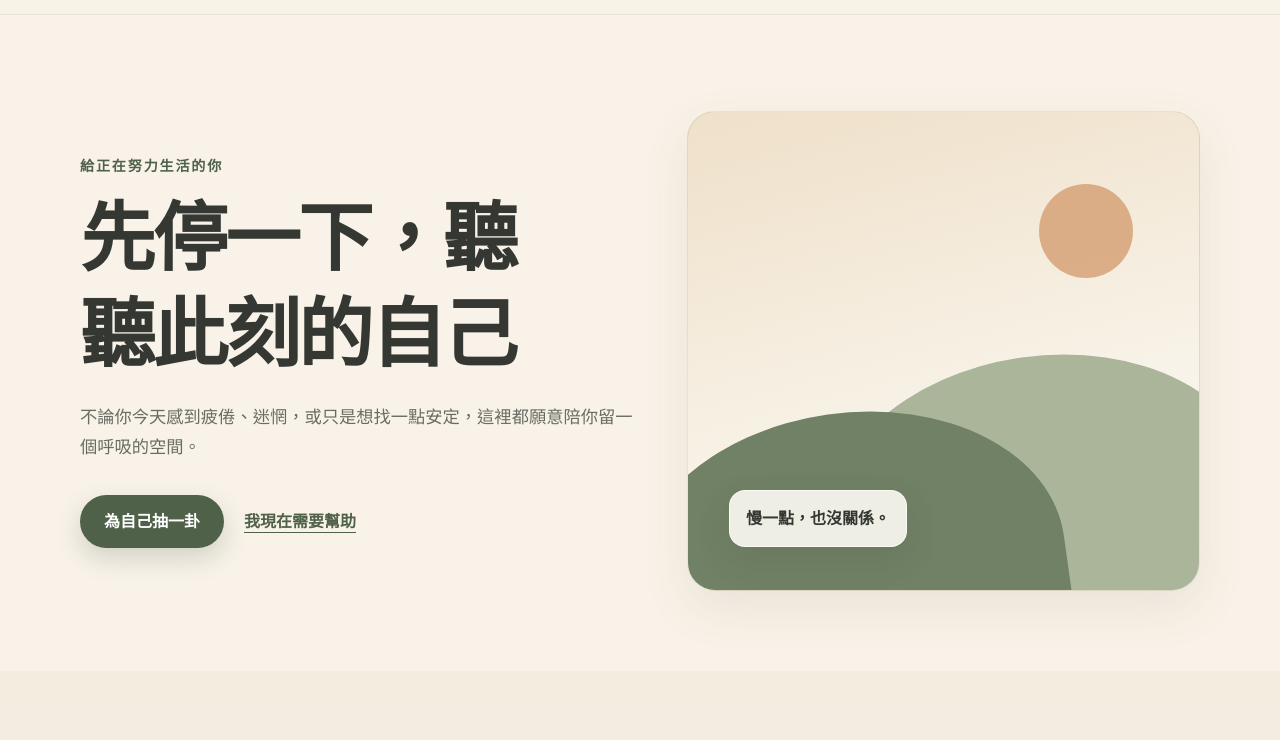
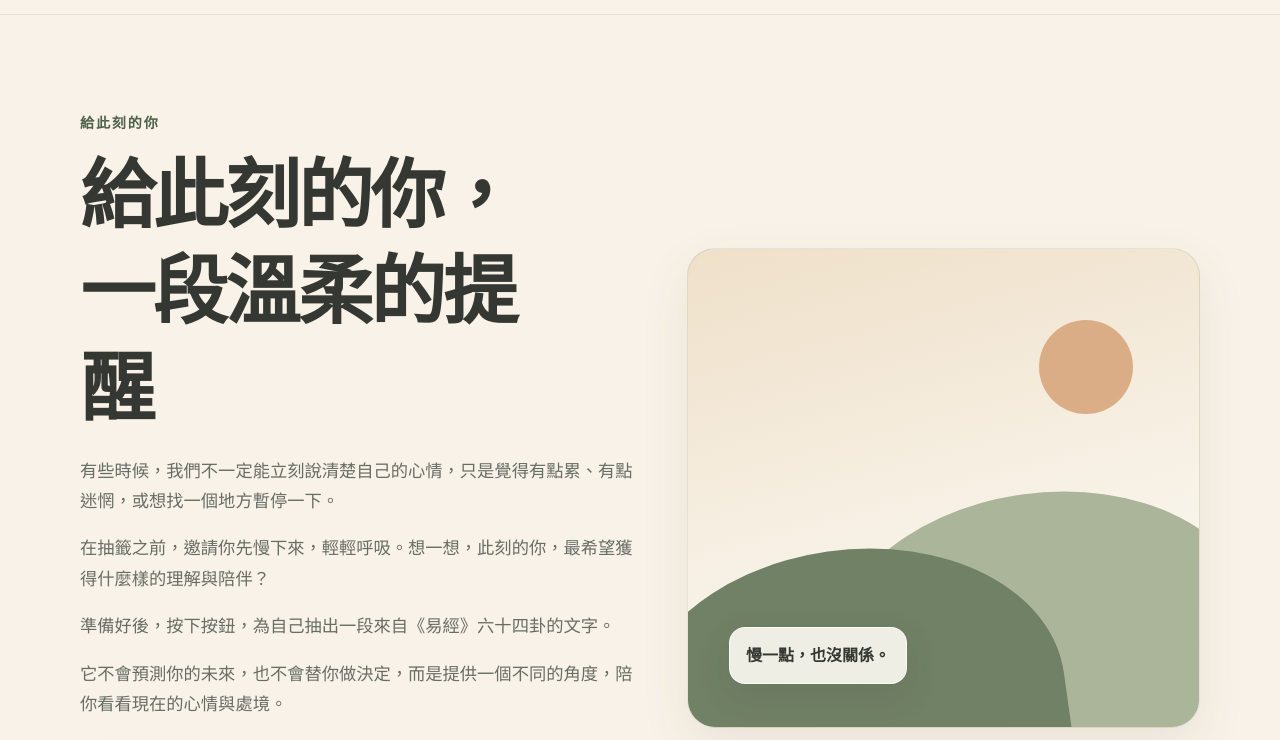
Before and after one commit to warmmcat/student-support-web, a plain HTML site: page index.html in a window 1280 px wide. Shown: the part 58-798 px from the top of the page. Drawn offline with Linux system fonts and the light colour scheme.

Commit message:
更新首頁首屏支持性文案

```diff
--- a/index.html
+++ b/index.html
@@ -24,10 +24,16 @@
     <section class="hero" id="top" aria-labelledby="hero-title">
       <div class="container hero-grid">
         <div class="hero-copy">
-          <p class="eyebrow">給正在努力生活的你</p>
-          <h1 id="hero-title">先停一下，聽聽此刻的自己</h1>
-          <p class="hero-text">不論你今天感到疲倦、迷惘，或只是想找一點安定，這裡都願意陪你留一個呼吸的空間。</p>
+          <p class="eyebrow">給此刻的你</p>
+          <h1 id="hero-title">給此刻的你，一段溫柔的提醒</h1>
+          <div class="hero-text">
+            <p>有些時候，我們不一定能立刻說清楚自己的心情，只是覺得有點累、有點迷惘，或想找一個地方暫停一下。</p>
+            <p>在抽籤之前，邀請你先慢下來，輕輕呼吸。想一想，此刻的你，最希望獲得什麼樣的理解與陪伴？</p>
+            <p>準備好後，按下按鈕，為自己抽出一段來自《易經》六十四卦的文字。</p>
+            <p>它不會預測你的未來，也不會替你做決定，而是提供一個不同的角度，陪你看看現在的心情與處境。</p>
+          </div>
           <div class="hero-actions"><a class="button button-primary" href="#draw">為自己抽一卦</a><a class="text-link" href="#help">我現在需要幫助</a></div>
+          <p class="hero-note">每一次抽籤，都是一次停下來聽聽自己的機會。</p>
         </div>
         <div class="hero-visual" aria-hidden="true"><div class="sun-shape"></div><div class="landscape landscape-back"></div><div class="landscape landscape-front"></div><div class="quiet-note">慢一點，也沒關係。</div></div>
       </div>
```
